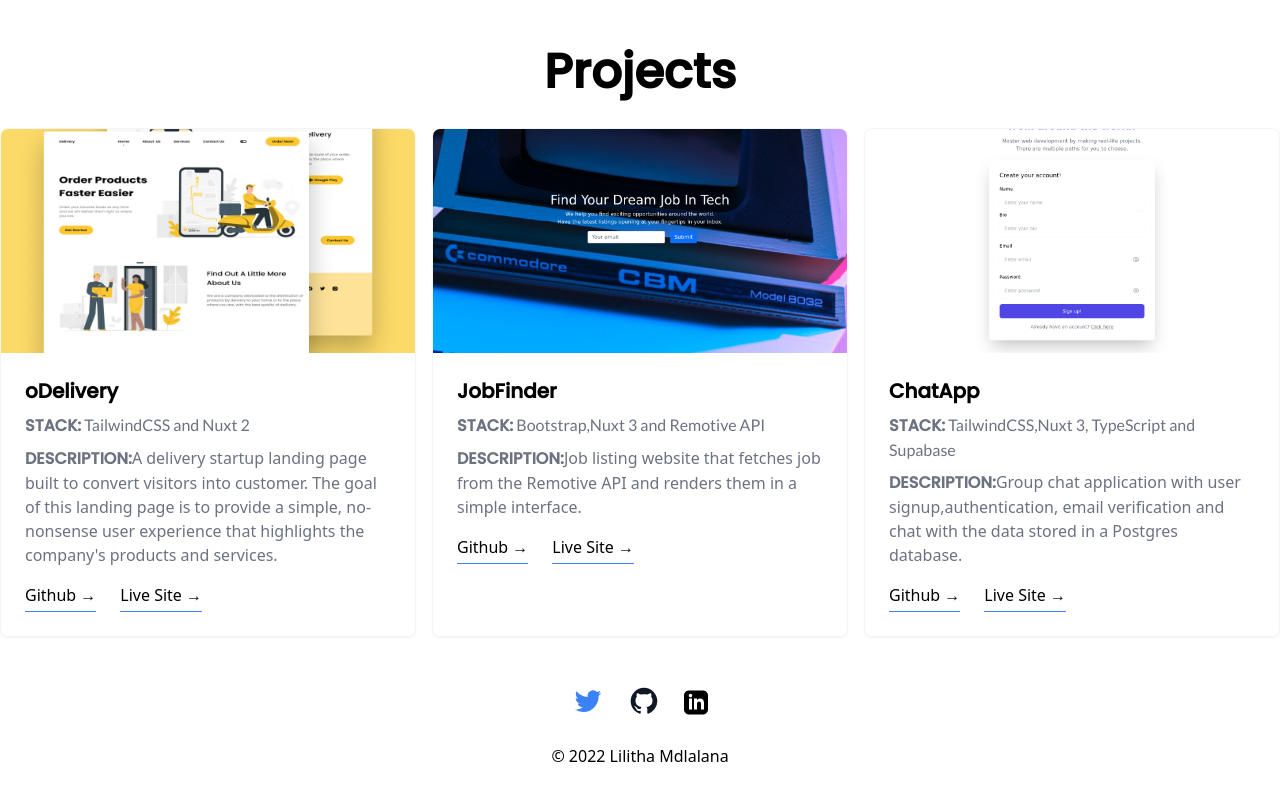
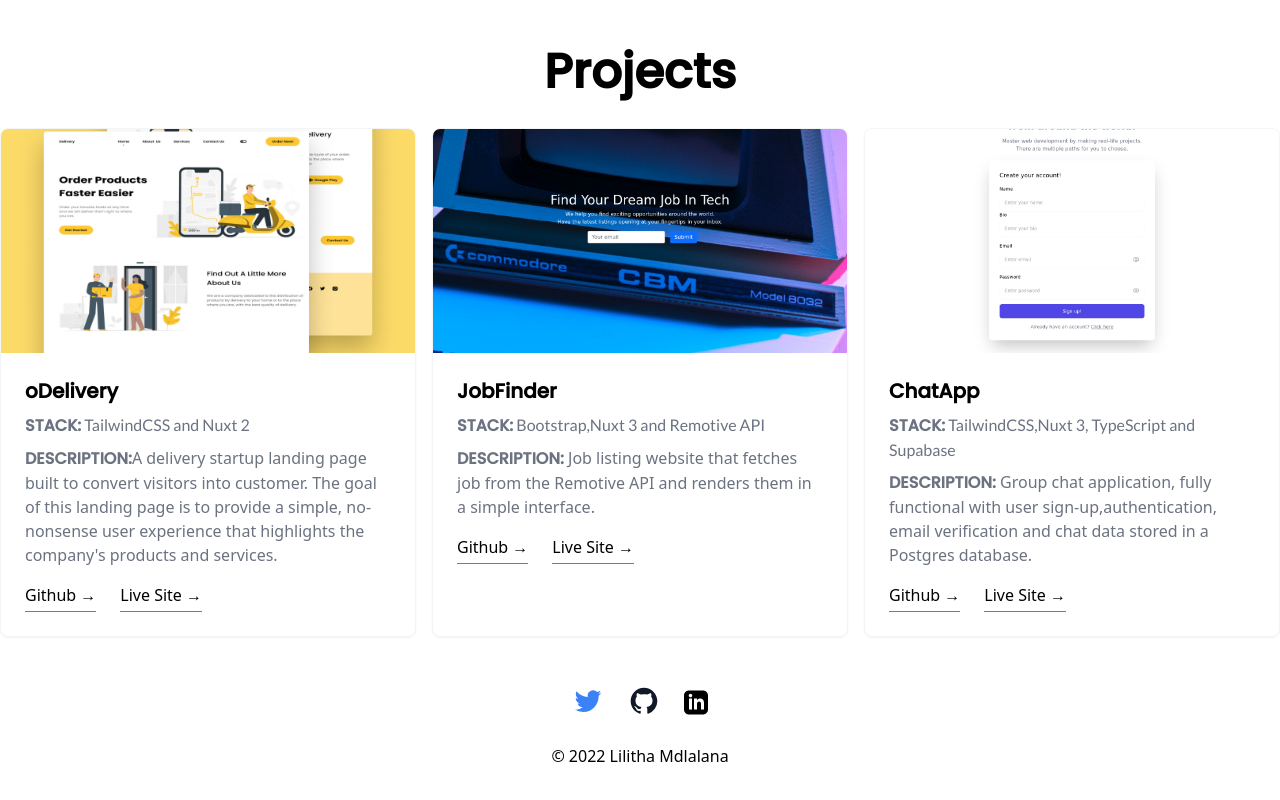
Before and after one commit to lilitha-mdlalana/portfolio, a Nuxt app: page / in a window 1280 px wide. Shown: the part 1456-2256 px from the top of the page. Built offline with nearby package versions, Linux system fonts and the light colour scheme.

Commit message:
Add: Dynamic year on footer

```diff
--- a/app.vue
+++ b/app.vue
@@ -16,7 +16,7 @@ const projects = [
     projectName: "JobFinder",
     projectStack: "Bootstrap,Nuxt 3 and Remotive API",
     projectDescription:
-      "Job listing website that fetches job from the Remotive API and renders them in a simple interface.",
+      " Job listing website that fetches job from the Remotive API and renders them in a simple interface.",
     liveSiteLink: "https://job-finder-6118.netlify.app/",
     githubLink: "https://github.com/lilitha-mdlalana/nuxt-jobs",
   },
@@ -26,11 +26,12 @@ const projects = [
     projectName: "ChatApp",
     projectStack: "TailwindCSS,Nuxt 3, TypeScript and Supabase",
     projectDescription:
-      "Group chat application with user signup,authentication, email verification and chat with the data stored in a Postgres database.",
+      " Group chat application, fully functional with user sign-up,authentication, email verification and chat data stored in a Postgres database.",
     liveSiteLink: "https://chat-app-6118.netlify.app/",
     githubLink: "https://github.com/lilitha-mdlalana/Chatapp",
   },
 ];
+const currentYear = new Date().getFullYear()
 </script>
 
 <template>
@@ -254,7 +255,7 @@ const projects = [
               </svg>
             </a>
           </div>
-          <p>&copy; 2022 Lilitha Mdlalana</p>
+          <p>&copy; {{ currentYear }} Lilitha Mdlalana</p>
         </div>
       </div>
     </footer>
```
